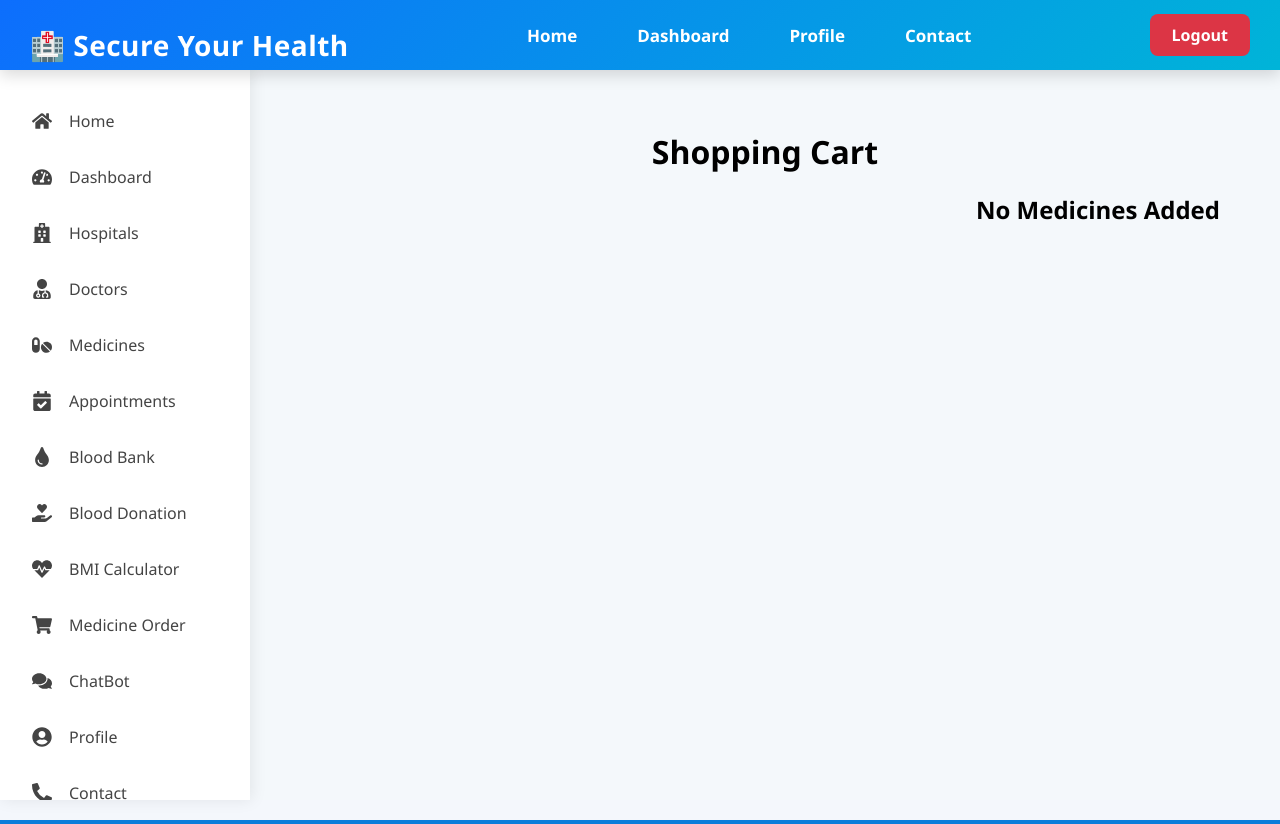
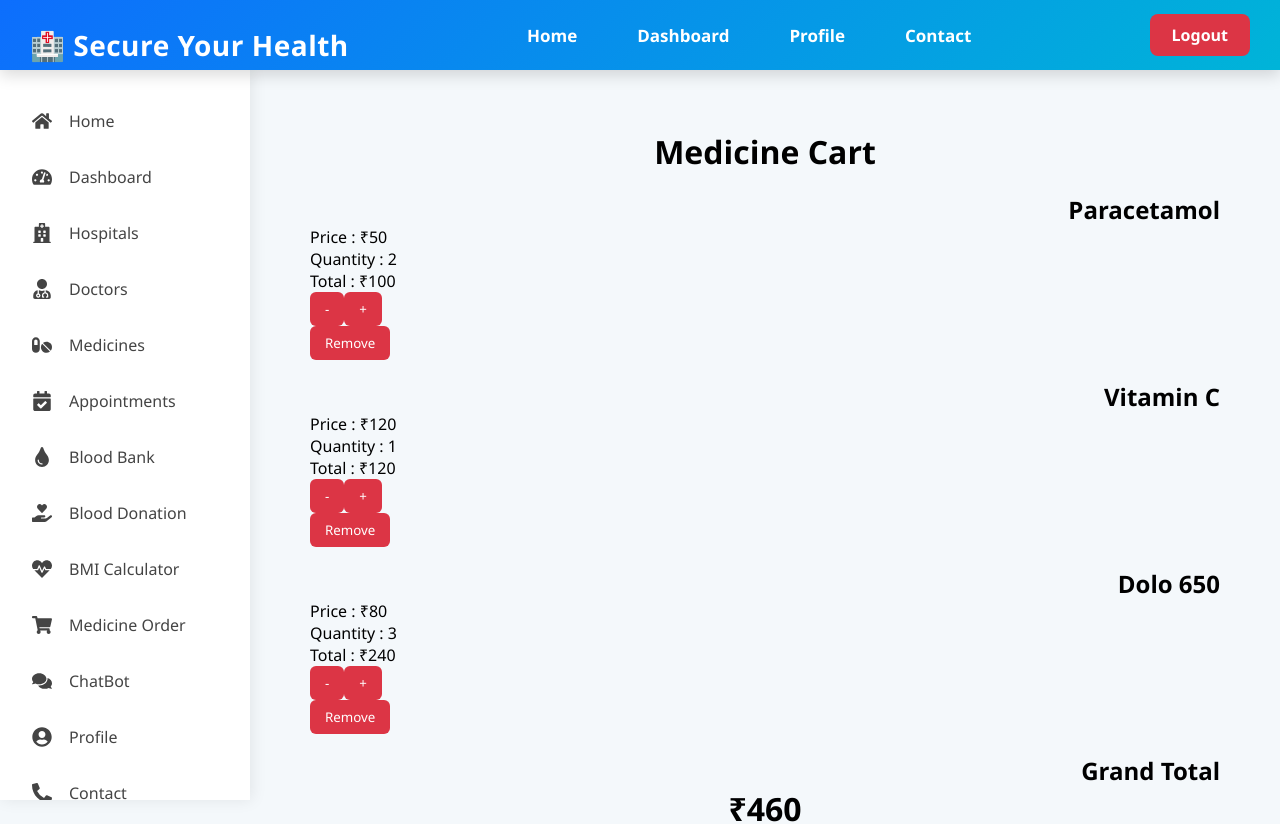
Before and after one commit to mastanshareefshaik5-ms/Secure-Your-Health, a React (Vite) app in the folder Frontend/: page /cart in a window 1280 px wide. Shown: the top 824 px of the page. Built offline with nearby package versions, Linux system fonts and the light colour scheme; sample sign-in values are in the browser's storage.

Commit message:
initial Frontend

```diff
--- a/Frontend/src/Components/Cart/Cart.jsx
+++ b/Frontend/src/Components/Cart/Cart.jsx
@@ -1,95 +1,265 @@
-import { useEffect, useState } from "react";
+import { useState } from "react";
 import "./Cart.css";
+import { toast } from "react-toastify";
 
-function Cart(){
+function Cart() {
 
-const [cart,setCart]=useState([]);
+  const [cart, setCart] = useState([
+    {
+      id: 1,
+      medicine: "Paracetamol",
+      price: 50,
+      quantity: 2,
+    },
+    {
+      id: 2,
+      medicine: "Vitamin C",
+      price: 120,
+      quantity: 1,
+    },
+    {
+      id: 3,
+      medicine: "Dolo 650",
+      price: 80,
+      quantity: 3,
+    },
+  ]);
 
-useEffect(()=>{
+  const increaseQty = (id) => {
 
-setCart(JSON.parse(localStorage.getItem("cart"))||[]);
+    setCart(
 
-},[]);
+      cart.map((item) =>
 
-const removeItem=(index)=>{
+        item.id === id
 
-const updated=[...cart];
+          ? {
 
-updated.splice(index,1);
+              ...item,
 
-setCart(updated);
+              quantity: item.quantity + 1,
 
-localStorage.setItem("cart",JSON.stringify(updated));
+            }
+
+          : item
+
+      )
+
+    );
 
   };
 
-const total=cart.reduce((sum,item)=>sum+Number(item.price),0);
+  const decreaseQty = (id) => {
 
-return(
+    setCart(
+
+      cart.map((item) =>
+
+        item.id === id && item.quantity > 1
+
+          ? {
+
+              ...item,
+
+              quantity: item.quantity - 1,
+
+            }
+
+          : item
+
+      )
+
+    );
+
+  };
+
+  const removeItem = (id) => {
+
+    setCart(
+
+      cart.filter((item) => item.id !== id)
+
+    );
+
+    toast.success("Item Removed");
+
+  };
+
+  const total = cart.reduce(
+
+    (sum, item) =>
+
+      sum + item.price * item.quantity,
+
+    0
+
+  );
+
+  return (
 
     <div className="cart-page">
 
-<h1>Shopping Cart</h1>
+      <h1 className="cart-title">
 
-{cart.length===0?
+        Medicine Cart
 
-<h2>No Medicines Added</h2>
+      </h1>
+
+      {
+
+        cart.length === 0 ?
+
+        (
+
+          <div className="empty-cart">
+
+            Your Cart is Empty
+
+          </div>
+
+        )
 
         :
 
+        (
+
           <>
 
-<table>
+            <div className="cart-grid">
 
-<thead>
+              {
 
-<tr>
+                cart.map((item)=>(
 
-<th>Name</th>
+                  <div
 
-<th>Company</th>
+                    className="cart-card"
 
-<th>Price</th>
+                    key={item.id}
 
-<th>Action</th>
+                  >
 
-</tr>
+                    <h2>
 
-</thead>
+                      {item.medicine}
 
-<tbody>
+                    </h2>
 
-{cart.map((item,index)=>(
+                    <p>
 
-<tr key={index}>
+                      Price : ₹{item.price}
 
-<td>{item.name}</td>
+                    </p>
 
-<td>{item.company}</td>
+                    <p>
 
-<td>₹{item.price}</td>
+                      Quantity : {item.quantity}
 
-<td>
+                    </p>
 
-<button onClick={()=>removeItem(index)}>
+                    <p>
+
+                      Total : ₹{
+
+                        item.price *
+
+                        item.quantity
+
+                      }
+
+                    </p>
+
+                    <div className="qty-buttons">
+
+                      <button
+
+                        onClick={()=>
+
+                          decreaseQty(item.id)
+
+                        }
+
+                      >
+
+                        -
+
+                      </button>
+
+                      <button
+
+                        onClick={()=>
+
+                          increaseQty(item.id)
+
+                        }
+
+                      >
+
+                        +
+
+                      </button>
+
+                    </div>
+
+                    <button
+
+                      className="remove-btn"
+
+                      onClick={()=>
+
+                        removeItem(item.id)
+
+                      }
+
+                    >
 
                       Remove
 
                     </button>
 
-</td>
+                  </div>
 
-</tr>
+                ))
 
-))}
+              }
 
-</tbody>
+            </div>
 
-</table>
+            <div className="cart-summary">
 
-<h2>Total : ₹ {total}</h2>
+              <h2>
+
+                Grand Total
+
+              </h2>
+
+              <h1>
+
+                ₹{total}
+
+              </h1>
+
+              <button
+
+                className="checkout-btn"
+
+                onClick={()=>
+
+                  toast.success("Order Placed Successfully")
+
+                }
+
+              >
+
+                Checkout
+
+              </button>
+
+            </div>
 
           </>
+
+        )
 
       }
 
```
Lines whose indentation alone changed are shown as unchanged.
